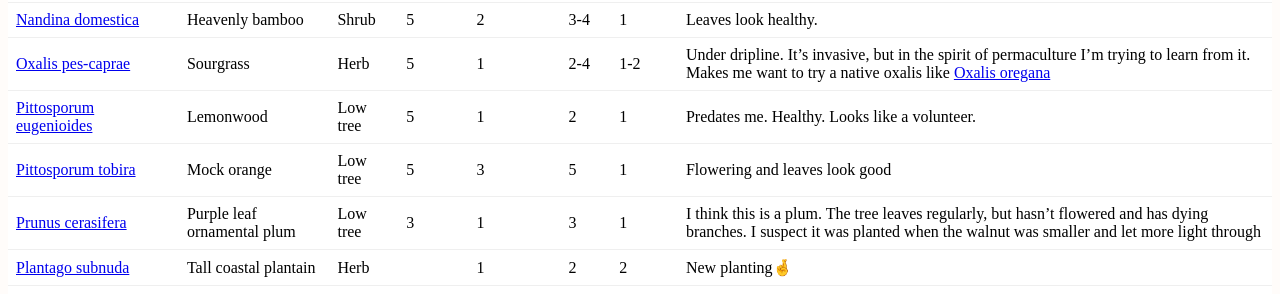
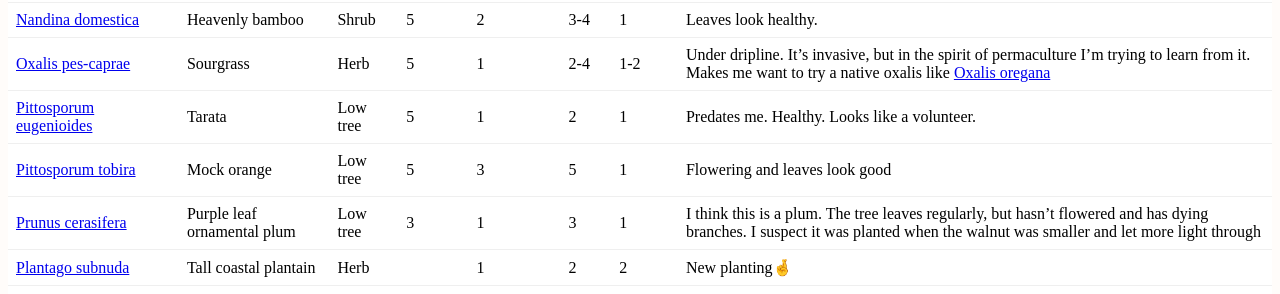
Before and after one commit to erikeldridge/erikeldridge.github.com, a Jekyll site: the page built from _posts/2018-01-20-walnut-guild.md, in a window 1280 px wide and 900 px high, scrolled down 1759 px. Shown: the part 152-446 px from the top of the window. Built offline with Jekyll 4.4.1, drawn with Linux system fonts in a browser that asks for light colours; nearby versions of some CDN libraries.

Commit message:
Update from Forestry.io - 2018-01-20-walnut-guild.md

```diff
--- a/_posts/2018-01-20-walnut-guild.md
+++ b/_posts/2018-01-20-walnut-guild.md
@@ -64,7 +64,7 @@
 | [Mimulus aurantiacus](https://www.inaturalist.org/taxa/48858-Mimulus-aurantiacus) | Bush monkeyflower var ? | Shrub | 4 | 1 | 3 | 1 | A lower, spreading mimulus. Leaves and growth look good, but waiting for flowers |
 | [Nandina domestica](https://www.inaturalist.org/taxa/127010-Nandina-domestica) | Heavenly bamboo | Shrub | 5 | 2 | 3-4 | 1 | Leaves look healthy. |
 | [Oxalis pes-caprae](https://www.inaturalist.org/taxa/53169-Oxalis-pes-caprae) | Sourgrass | Herb | 5 | 1 | 2-4 | 1-2 | Under dripline. It's invasive, but in the spirit of permaculture I'm trying to learn from it. Makes me want to try a native oxalis like [Oxalis oregana](https://www.inaturalist.org/taxa/47757-Oxalis-oregana) |
-| [Pittosporum eugenioides](https://www.inaturalist.org/taxa/200847-Pittosporum-eugenioides) | Lemonwood | Low tree | 5 | 1 | 2 | 1 | Predates me. Healthy. Looks like a volunteer. |
+| [Pittosporum eugenioides](https://www.inaturalist.org/taxa/200847-Pittosporum-eugenioides) | Tarata | Low tree | 5 | 1 | 2 | 1 | Predates me. Healthy. Looks like a volunteer. |
 | [Pittosporum tobira](https://www.inaturalist.org/taxa/78592-Pittosporum-tobira) | Mock orange | Low tree | 5 | 3 | 5 | 1 | Flowering and leaves look good |
 | [Prunus cerasifera](https://www.inaturalist.org/taxa/55837-Prunus-cerasifera) | Purple leaf ornamental plum | Low tree | 3 | 1 | 3 | 1 | I think this is a plum. The tree leaves regularly, but hasn't flowered and has dying branches. I suspect it was planted when the walnut was smaller and let more light through |
 | [Plantago subnuda](https://www.inaturalist.org/taxa/60223-Plantago-subnuda) | Tall coastal plantain | Herb |   | 1 | 2 | 2 | New planting🤞 |
```
